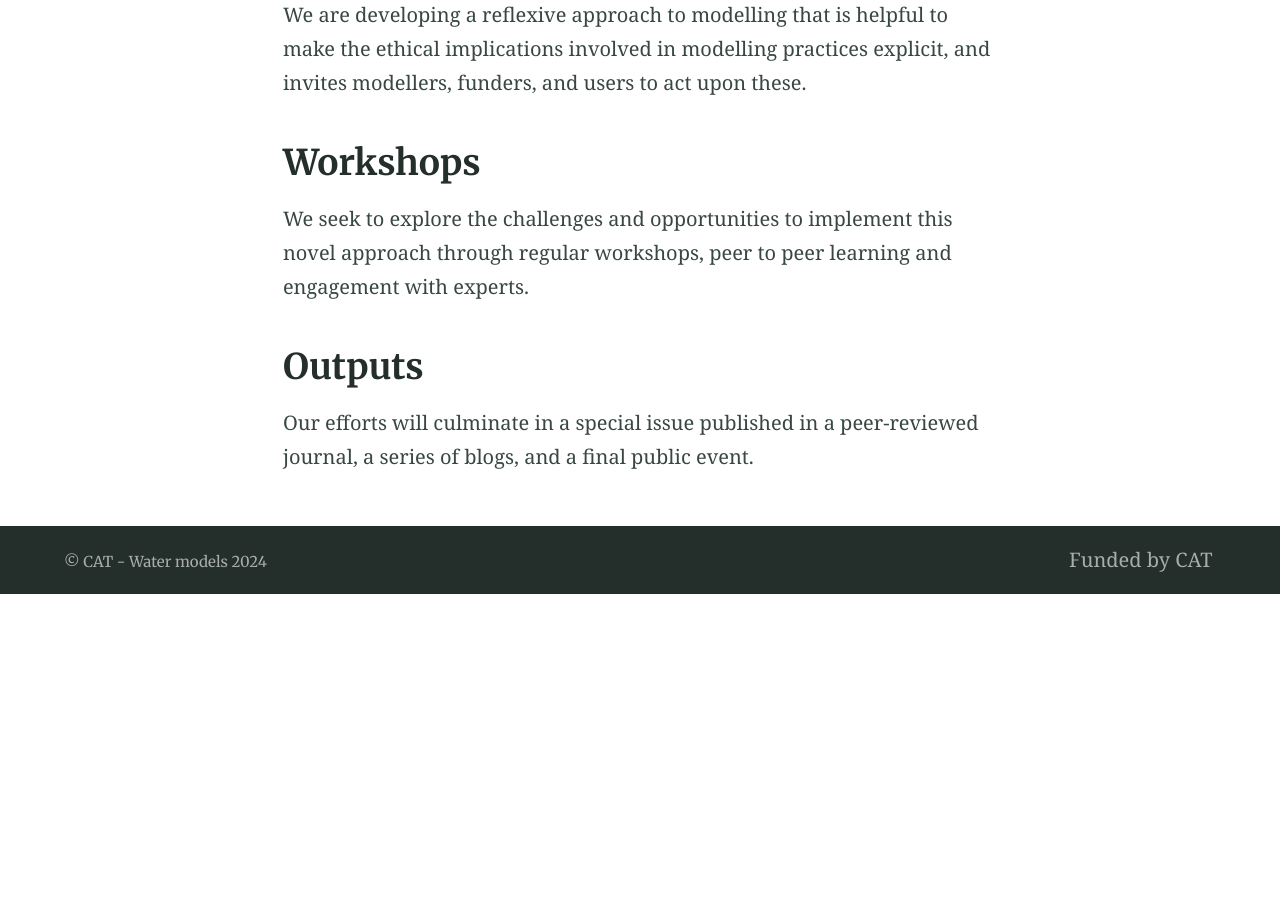
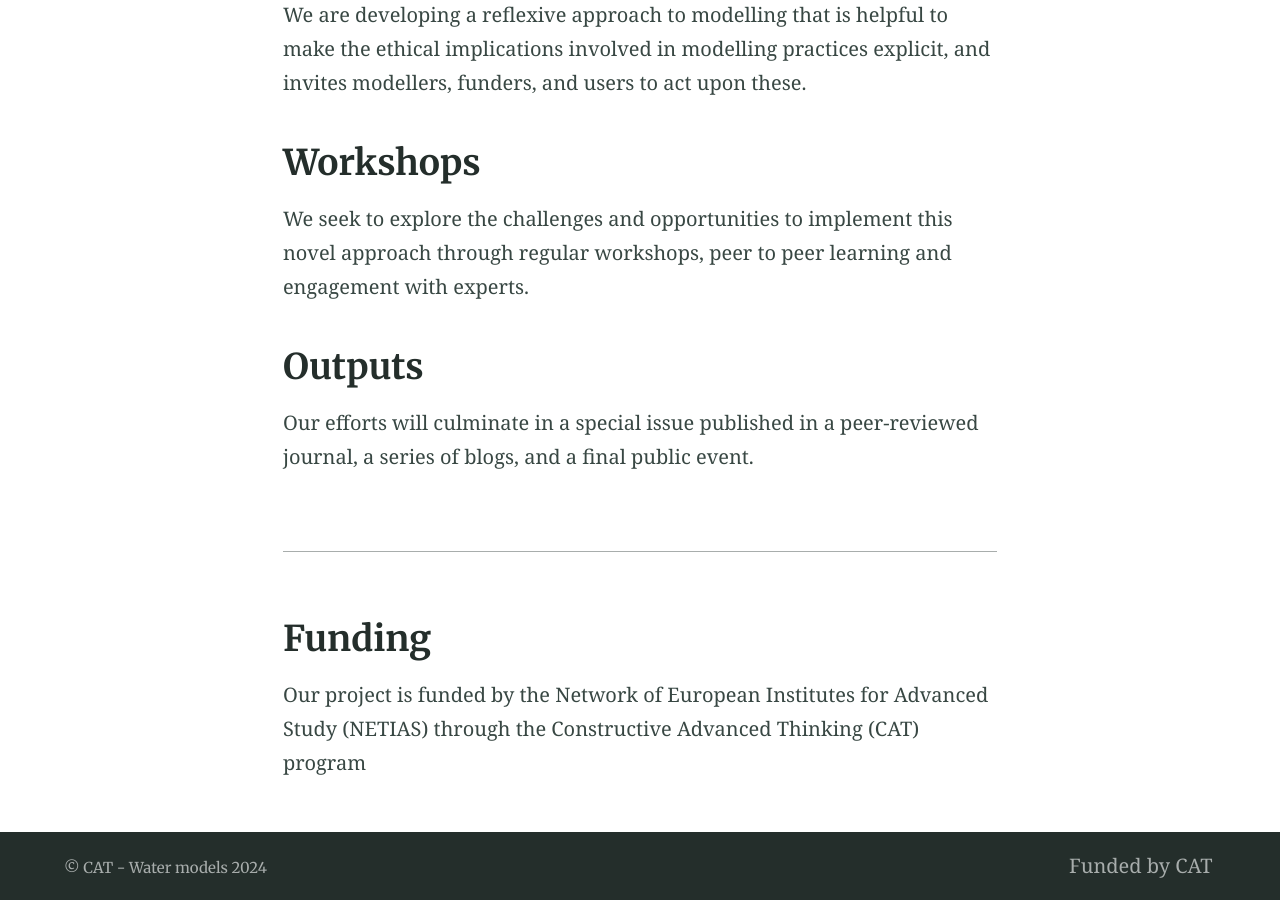
Before and after one commit to cat-water-models/cat-water-models.github.io, a Jekyll site: the page built from index.md, in a window 1280 px wide and 900 px high, scrolled down 1296 px. Built offline with Jekyll 4.4.1, drawn with Linux system fonts in a browser that asks for light colours; before the commit the page ends 1890 px from its top, so only the background shows below that.

Commit message:
Update index.md

```diff
--- a/index.md
+++ b/index.md
@@ -24,3 +24,9 @@ We seek to explore the challenges and opportunities to implement this novel appr
 ## Outputs
 
 Our efforts will culminate in a special issue published in a peer-reviewed journal, a series of blogs, and a final public event.
+
+---
+
+## Funding
+
+Our project is funded by the Network of European Institutes for Advanced Study (NETIAS)  through the Constructive Advanced Thinking (CAT) program
```
